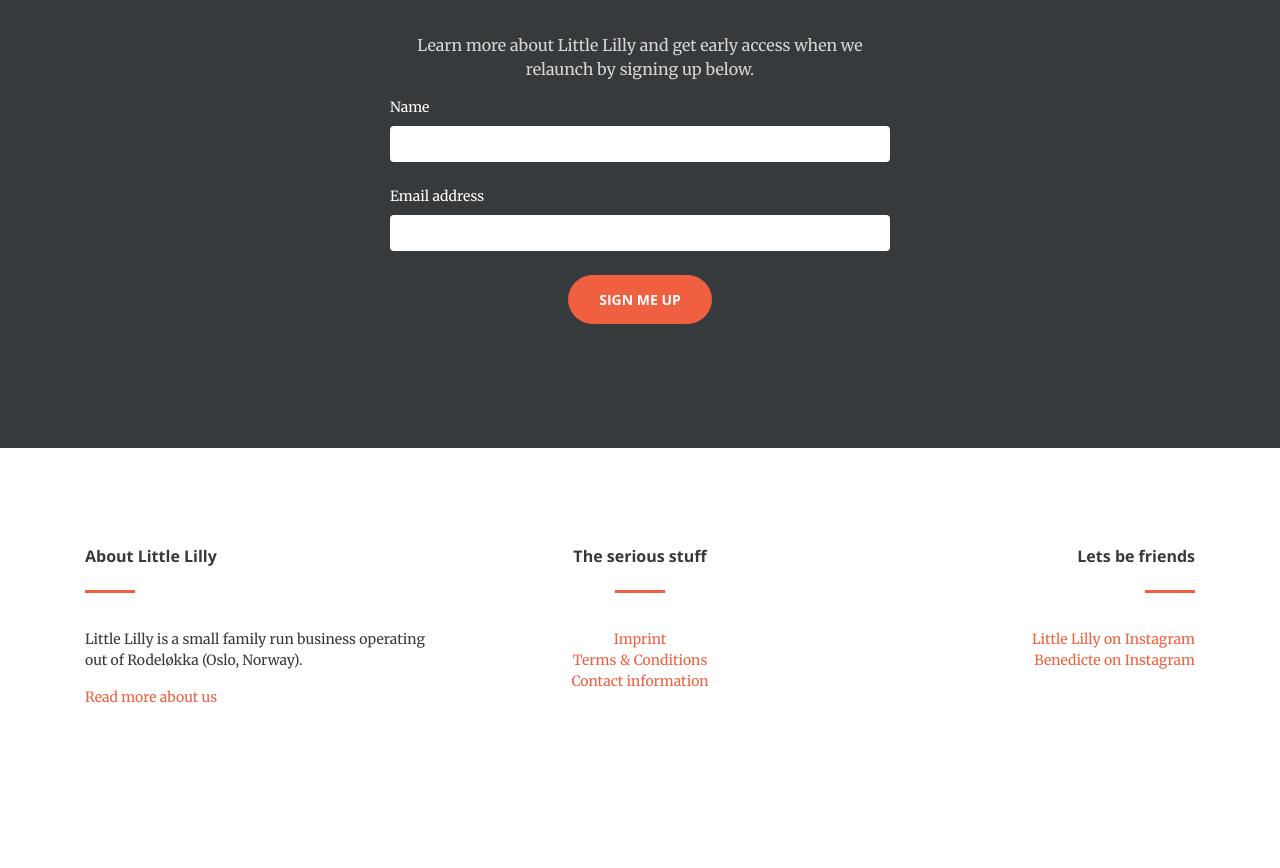
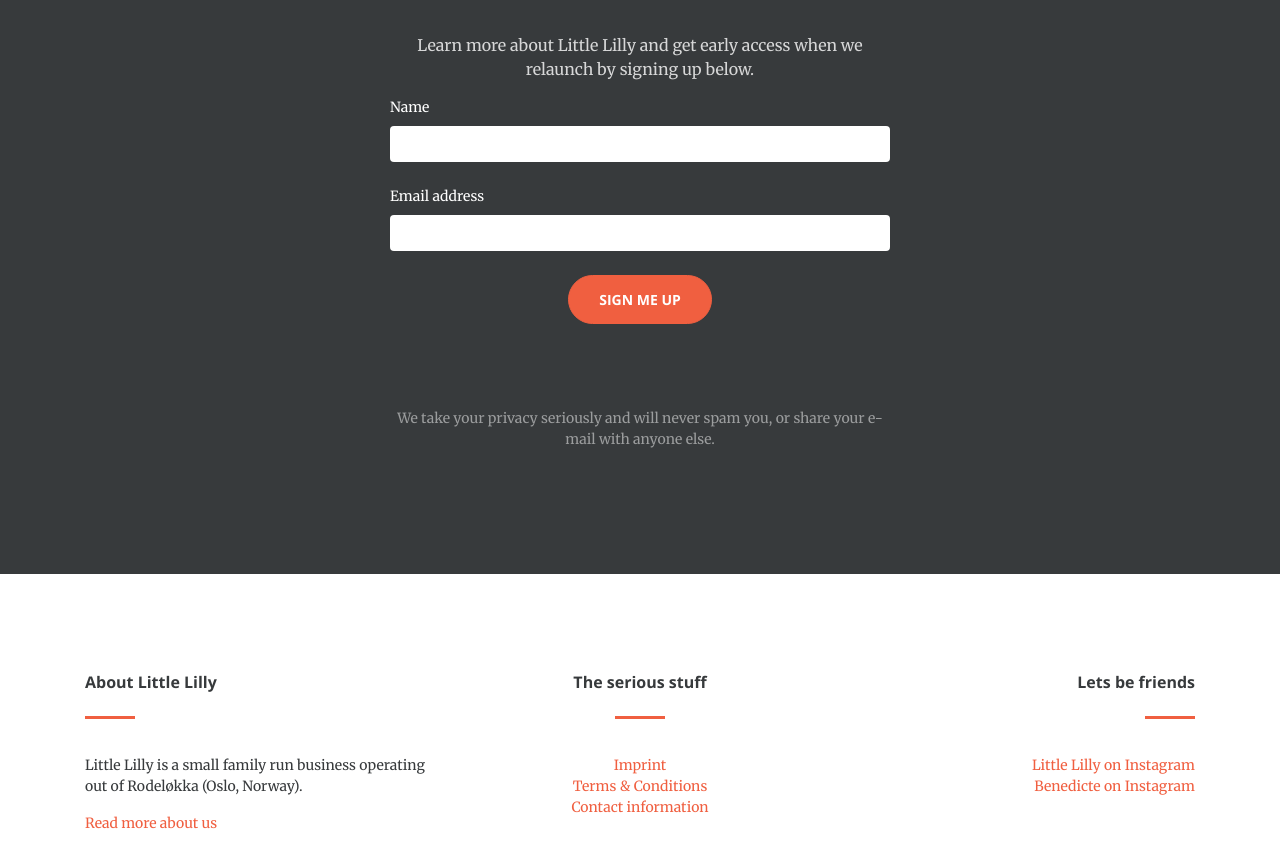
Before and after one commit to lillylabs/little-lilly-website, a Jekyll site: the page built from index.markdown, in a window 1280 px wide and 900 px high, scrolled down 2424 px. Shown: the top 868 px of the window. Built offline with Jekyll 4.4.1, drawn with Linux system fonts in a browser that asks for light colours; nearby versions of some CDN libraries; before the commit the page ends 3198 px from its top, so only the background shows below that.

Commit message:
Updated Index

```diff
--- a/index.markdown
+++ b/index.markdown
@@ -32,5 +32,9 @@ sections:
     signing up below.
   background: dark
   type: signup
+  form:
+    submit: Sign me up
+    note: We take your privacy seriously and will never spam you, or share your e-mail
+      with anyone else.
 layout: base
 ---
```
